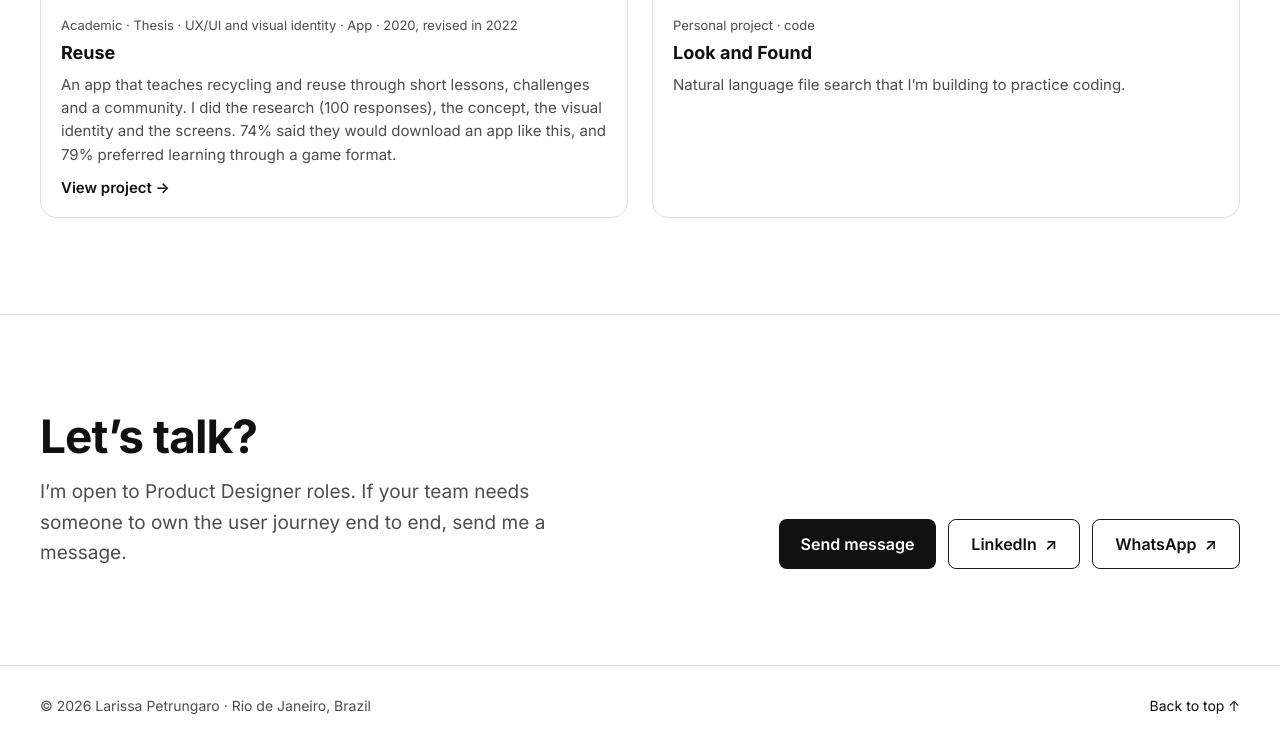
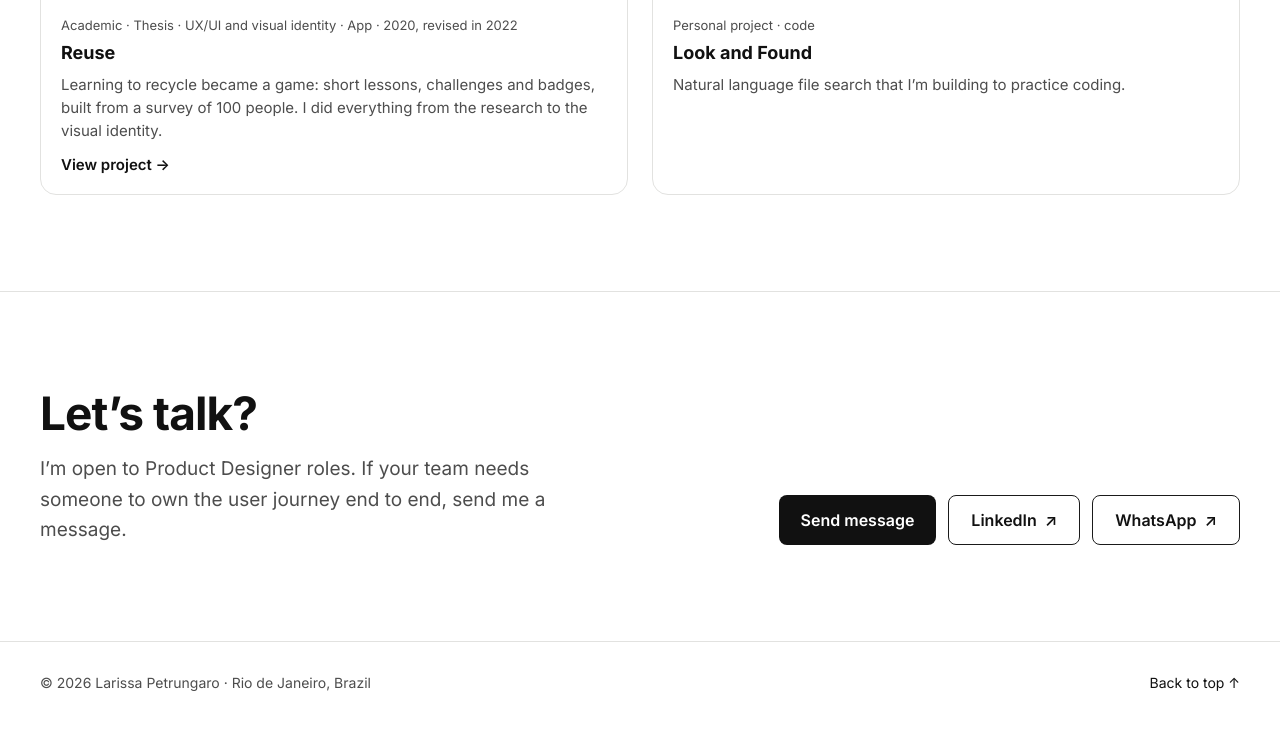
Before and after one commit to larissapetrungaro/portfolio, a plain HTML site: page en/about/index.html in a window 1280 px wide. Shown: the part 2990-3736 px from the top of the page. After the commit the page ends 3712 px from the top, so only its background shows below. Drawn offline with Linux system fonts and the light colour scheme.

Commit message:
Sobre: texto mais curto no card do Reuse
Co-Authored-By: Claude Opus 5.5 <noreply@anthropic.com>
Claude-Session: https://claude.ai/code/session_01DhgfYBbrcJNo646uK4Us1a

```diff
--- a/en/about/index.html
+++ b/en/about/index.html
@@ -272,7 +272,7 @@ h2[id]{scroll-margin-top:112px}
 <div style="padding: 20px; display: flex; flex-direction: column; gap: 8px; flex: 1">
 <span style="font-size: 13px; color: var(--ink-muted)">Academic · Thesis · UX/UI and visual identity · App · 2020, revised in 2022</span>
 <strong style="font-size: 18px; line-height: 1.3">Reuse</strong>
-<span style="font-size: 15px; line-height: 1.55; color: var(--ink-muted); flex: 1">An app that teaches recycling and reuse through short lessons, challenges and a community. I did the research (100 responses), the concept, the visual identity and the screens. 74% said they would download an app like this, and 79% preferred learning through a game format.</span>
+<span style="font-size: 15px; line-height: 1.55; color: var(--ink-muted); flex: 1">Learning to recycle became a game: short lessons, challenges and badges, built from a survey of 100 people. I did everything from the research to the visual identity.</span>
 <span style="margin-top: 4px; font-size: 15px; font-weight: 600">View project <span aria-hidden="true">→</span></span>
 </div>
 </a>
```
Also changed, not shown: sobre/index.html (+1 -1 lines).
